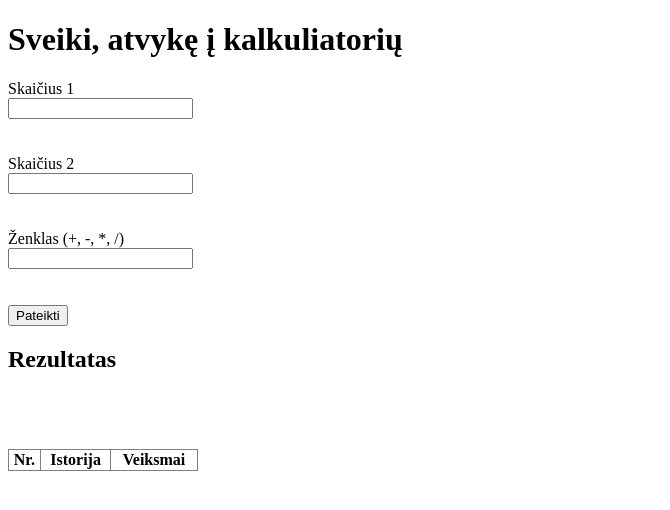
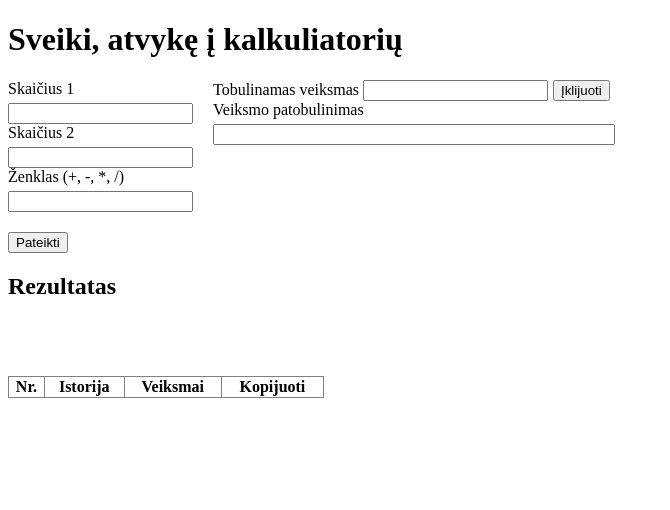
Before and after one commit to BenasBern/Programavimo-kalbos, a Flask app: page / in a window 1280 px wide. Shown: the top 510 px of the page, without its empty margins (0-670 px from the left). Run offline with Flask 3, Linux system fonts and the light colour scheme; lists and menus that the app fills with data are empty.

Commit message:
Pokyčiai
Padarė taip, kad įrašymo langelis būtų lygiagretus su tekstu, nors prašiau, kad būtų žemiau teksto

```diff
--- a/kalkuliatorius2.py
+++ b/kalkuliatorius2.py
@@ -63,7 +63,7 @@ def handle_operation():
     elif zenklas == '/':  # Safe due to the earlier check
         rezultatas = dalyba(skaicius1, skaicius2)
     else:
-        rezultatas = "Nepalaikomas veiksmas"
+        rezultatas = "Negalimas veiksmas"
 
     # Add operation to history only if valid
     operations_history.append(f"{skaicius1} {zenklas} {skaicius2} = {rezultatas}")
--- a/templates/index.html
+++ b/templates/index.html
@@ -5,14 +5,31 @@
 <meta name="viewport" content="width=device-width, initial-scale=1.0">
 <title>{{ title }}</title>
 <style>
-    /* CSS to center align everything in the table */
+   .form-container {
+            display: flex; /* Align Block 1 and Block 2 side by side */
+        }
+        .input-block {
+            display: flex;
+            flex-direction: column;
+            margin-right: 20px; /* Add spacing between the blocks */
+        }
+        .input-block label {
+            margin-bottom: 5px; /* Space below the label */
+        }
+        .parallel-inputs {
+            display: flex;
+            align-items: center; /* Align items vertically */
+        }
+        .parallel-inputs input, .parallel-inputs button {
+            margin-right: 5px; /* Add spacing between the input and button */
+        }
         table, th, td {
             text-align: center;
-        border-collapse: collapse; /* Optional: for better border appearance */
+            border-collapse: collapse;
         }
         table {
-        width: 15%; /* Optional: to ensure the table stretches to full container width */
-        margin-top: 20px; /* Optional: to add some spacing above the table */
+            width: 25%;
+            margin-top: 20px;
         }
     </style>
 </head>
@@ -20,16 +37,30 @@
     <h1>Sveiki, atvykę į kalkuliatorių</h1>
 
     <form action="/skaicius">
-    <label for="test">Skaičius 1</label><br>
-    <input type="text" id="test" name="test" value=""><br><br><br>
-
-    <label for="test2">Skaičius 2</label><br>
-    <input type="text" id="test2" name="test2" value=""><br><br><br>
-
-    <label for="zenklas">Ženklas (+, -, *, /)</label><br>
-    <input type="text" id="zenklas" name="zenklas" value=""><br><br><br>
-
-    <input type="submit" value="Pateikti">
+        <div class="form-container">
+            <!-- Block 1 -->
+            <div class="input-block">
+                <label for="test">Skaičius 1</label>
+                <input type="text" id="test" name="test">
+                <label for="test2">Skaičius 2</label>
+                <input type="text" id="test2" name="test2">
+                <label for="zenklas">Ženklas (+, -, *, /)</label>
+                <input type="text" id="zenklas" name="zenklas">
+            </div>
+            <!-- Block 2 and Block 3 combined -->
+            <div class="input-block">
+                <div class="parallel-inputs">
+                    <div>
+                        <label for="extra1">Tobulinamas veiksmas</label>
+                        <input type="text" id="extra1" name="extra1">
+                    </div>
+                    <button type="button" onclick="pasteToExtraInput1()">Įklijuoti</button> <!-- This button is parallel to "Tobulinamas veiksmas" -->
+                </div>
+                <label for="extra2">Veiksmo patobulinimas</label>
+                <input type="text" id="extra2" name="extra2">
+            </div>
+        </div>
+        <input type="submit" value="Pateikti" style="display: block; margin-top: 20px;">
     </form>
 <h2>Rezultatas</h2>
 {{ latest_result }}
@@ -40,6 +71,7 @@
             <th>Nr.</th>
             <th>Istorija</th>
             <th>Veiksmai</th>
+            <th>Kopijuoti</th> <!-- New column for copy action -->
         </tr>
     </thead>
     <tbody>
@@ -50,10 +82,48 @@
             <td>
                 <button type="button" onclick="clearOperation('{{ loop.index }}')">Trinti</button>
             </td>
+            <td>
+                <!-- Copy button calls copyToClipboard function with event content -->
+                <button type="button" onclick="copyToClipboard('{{ event_html|safe }}')">Kopijuoti</button>
+            </td>
         </tr>
         {% endfor %}
     </tbody>
 </table>
+
+<script>
+    function pasteToExtraInput1() {
+        // Use the Clipboard API to read text from the clipboard
+        navigator.clipboard.readText()
+        .then(text => {
+            // Find the Extra Input 1 field and set its value to the clipboard text
+            document.getElementById('extra1').value = text;
+        })
+        .catch(err => {
+            console.error('Failed to read clipboard contents: ', err);
+            alert('Failed to paste text. Make sure you have permission to access the clipboard.');
+        });
+    }
+    </script>
+
+<script>
+    function copyToClipboard(text) {
+        // Create a temporary textarea element to hold the text to copy
+        const tempElement = document.createElement('textarea');
+        // Set the text value to the provided text
+        tempElement.value = text;
+        // Append the textarea to the document body (required for the copy command)
+        document.body.appendChild(tempElement);
+        // Select the text in the textarea
+        tempElement.select();
+        // Execute the copy command
+        document.execCommand('copy');
+        // Remove the temporary textarea from the document
+        document.body.removeChild(tempElement);
+        // Optionally, alert the user that the text has been copied
+        alert('Tekstas nukopijuotas: ' + text);
+    }
+    </script>
 
 <script>
   function clearOperation(eventId) {
```
Lines whose indentation alone changed are shown as unchanged.
